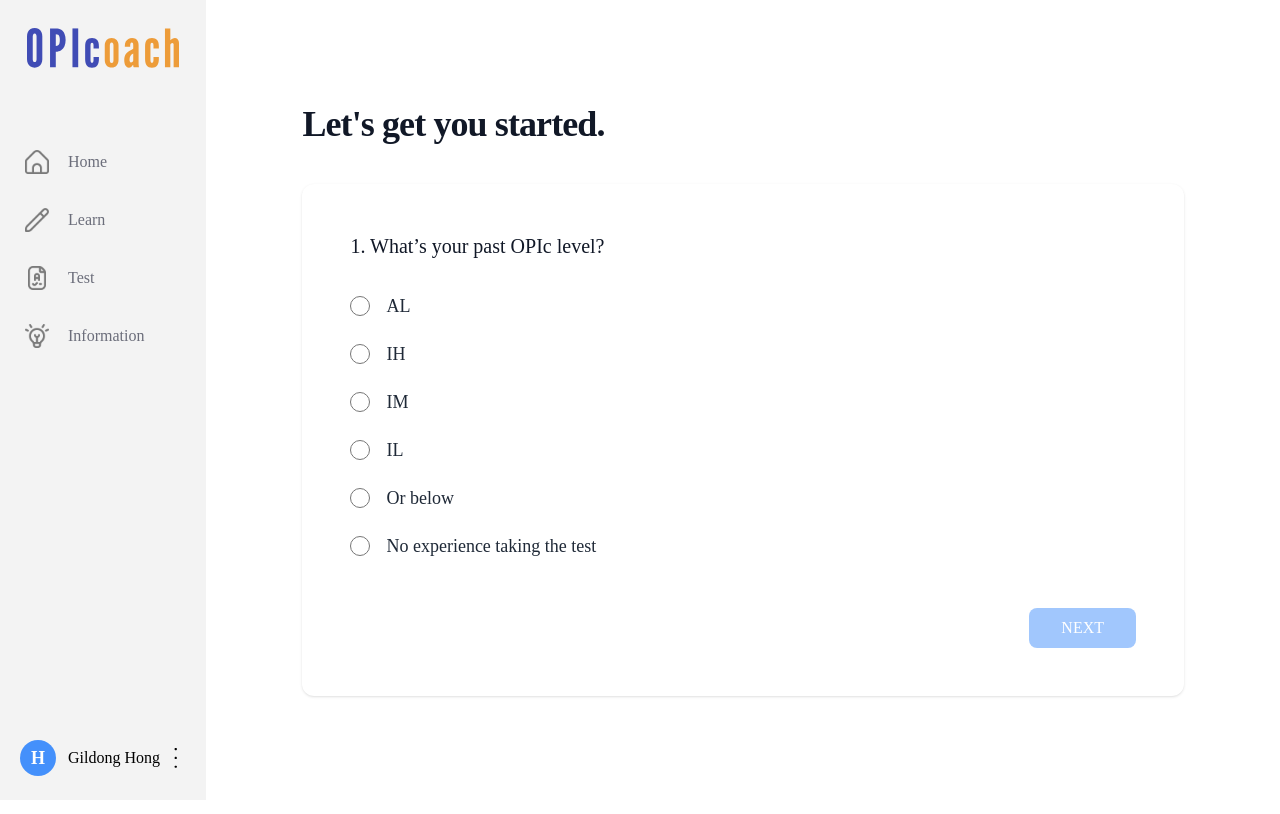
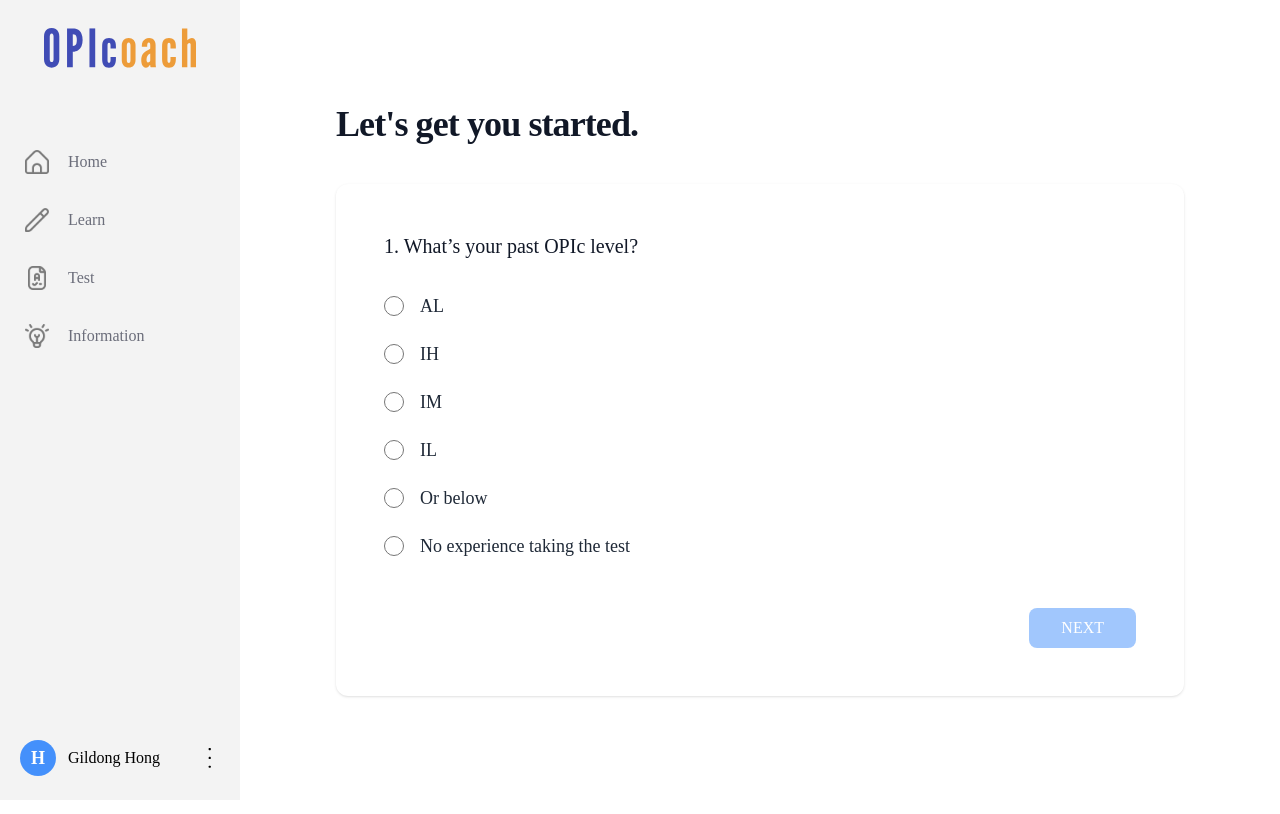
Before and after one commit to OPICoach/OPICoach, a React (Vite) app in the folder frontend/: page / in a window 1280 px wide. Shown: the top 814 px of the page. Built offline with nearby package versions, Linux system fonts and the light colour scheme; a web font is replaced by a local one.

Commit message:
fix(fe): fix sidebar weight

```diff
--- a/frontend/src/components/LoginInput.jsx
+++ /dev/null
@@ -1,3 +0,0 @@
-const LoginInput = () => {
-  return <></>;
-};
--- a/frontend/src/components/SideBar.jsx
+++ b/frontend/src/components/SideBar.jsx
@@ -29,7 +29,7 @@ const SideBar = ({ userName }) => {
   const initial = getProfileInitial(userName);
 
   return (
-    <aside className="sticky top-0 left-0 flex flex-col w-[250px] h-screen bg-neutral ">
+    <aside className="sticky top-0 left-0 flex flex-col min-w-[240px] h-screen bg-neutral ">
       {/* 로고 */}
       <div className="flex items-center justify-center h-24">
         <img src={sidebarLogo} alt="OPICoach Logo" className="h-10" />
```
